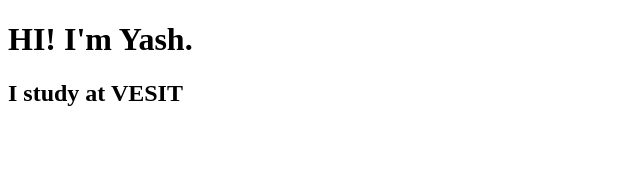
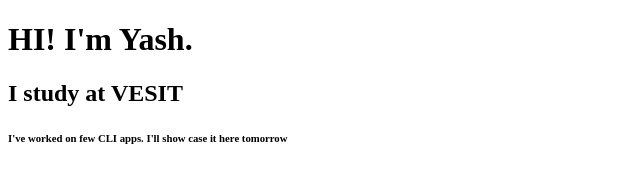
Before and after one commit to yashwadhwani08/yashwadhwani-portfolio, a plain HTML site: page index.html in a window 1280 px wide. Shown: the whole page, without its empty margins (0-640 px from the left). Drawn offline with Linux system fonts and the light colour scheme.

Commit message:
update details of project

```diff
--- a/index.html
+++ b/index.html
@@ -8,5 +8,7 @@
 <body>
     <h1>HI! I'm Yash.</h1>
     <h2>I study at VESIT</h2>
+
+    <h6>I've worked on few CLI apps. I'll show case it here tomorrow</h6>
 </body>
 </html>
```
